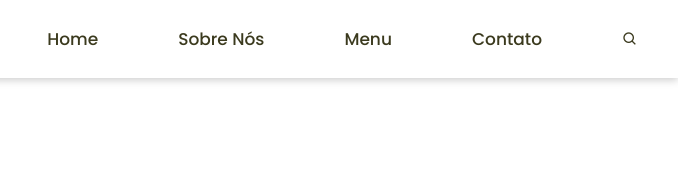
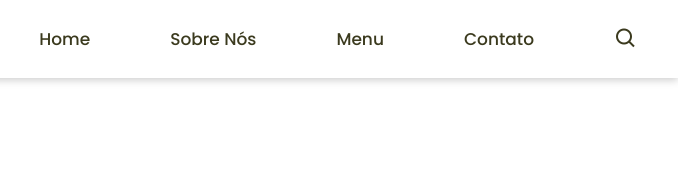
Before and after one commit to fe-dev-code/Landingpage-responsiva, a plain HTML site: page index.html in a window 1280 px wide. Shown: the top 170 px of the page, 602-1280 px from the left. Drawn offline with nearby package versions, Linux system fonts and the light colour scheme.

```diff
--- a/style.css
+++ b/style.css
@@ -53,6 +53,11 @@
 
 .navigation ul li a:hover {
   color: var(--orange);
+}
+
+.navigation i{
+    cursor: pointer;
+    font-size: 1.5rem;
 }
 
 .menu {
```
